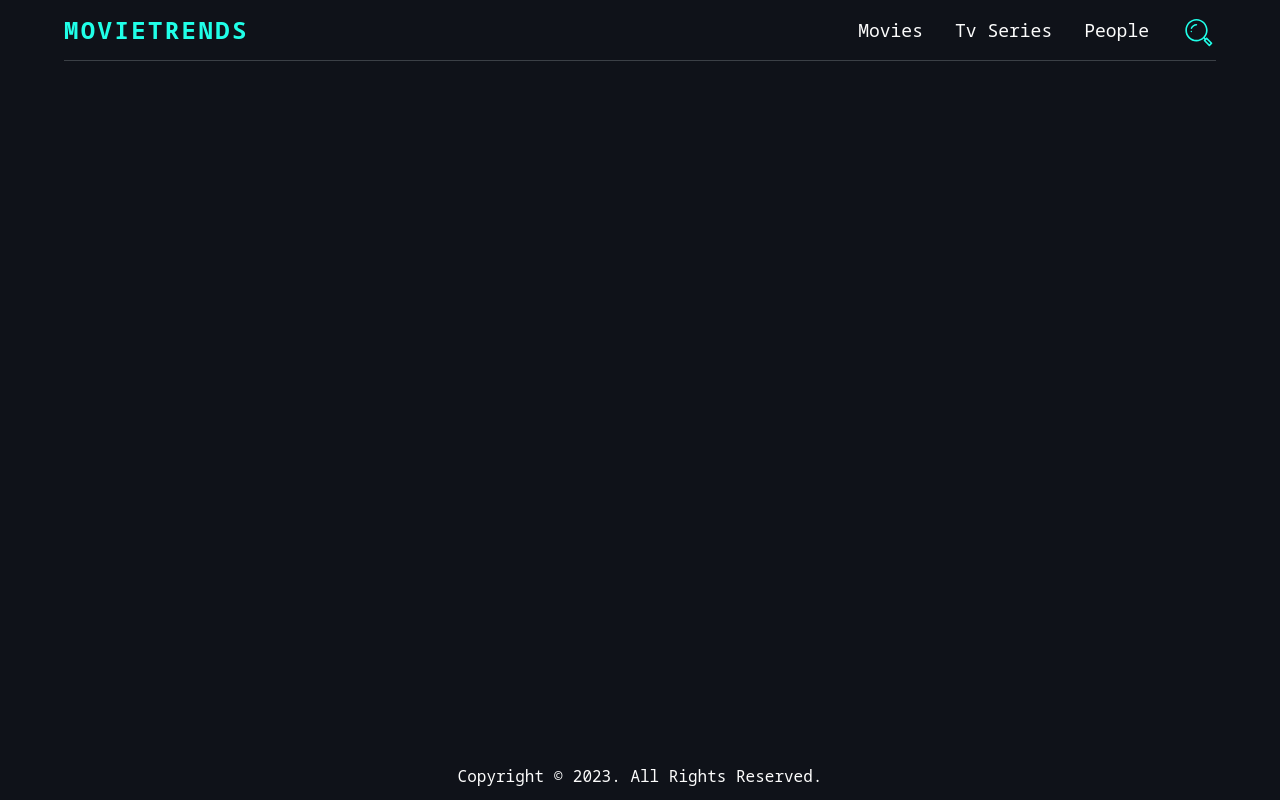
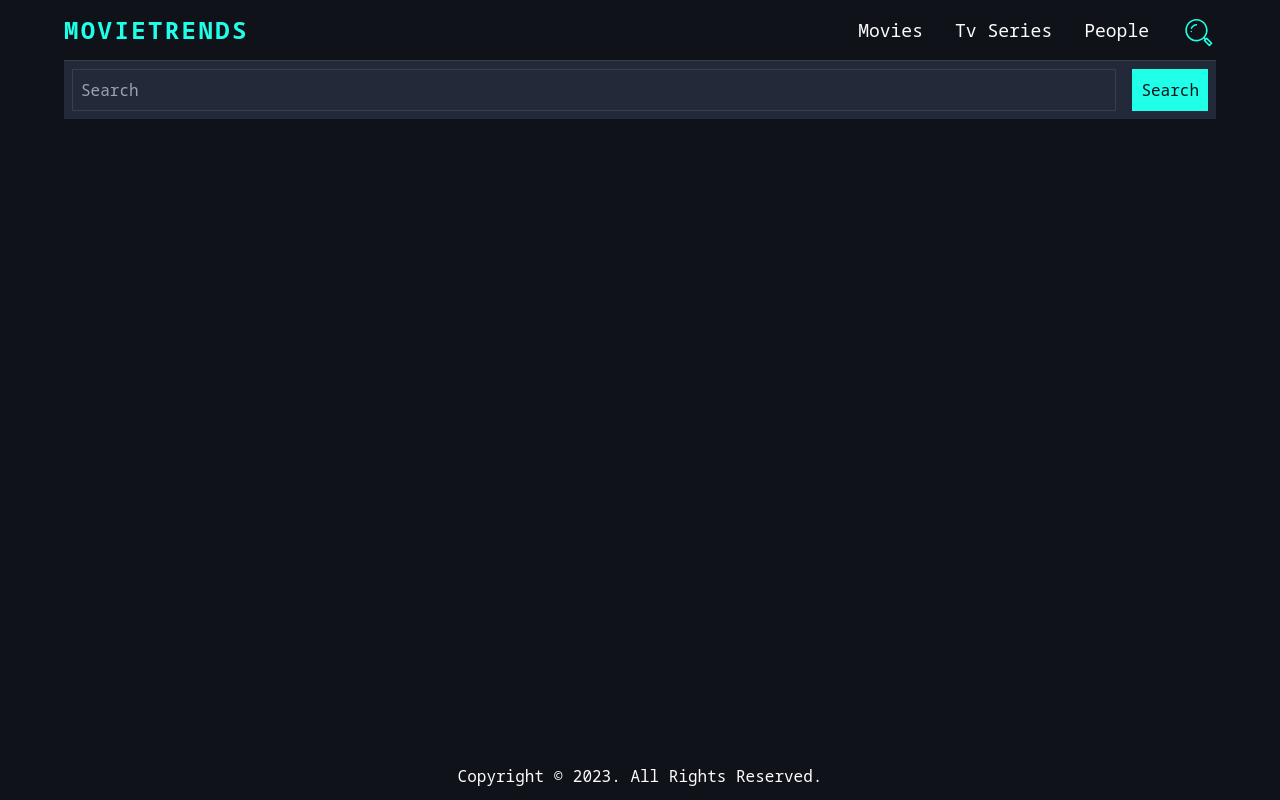
Before and after one commit to GeorgiosDoudouliakis/movie-trends, a Vue app: page /search in a window 1280 px wide. Built offline with nearby package versions, Linux system fonts and the light colour scheme.

Commit message:
Add a search input on search page

```diff
--- a/src/views/search/SearchView.vue
+++ b/src/views/search/SearchView.vue
@@ -1,5 +1,8 @@
 <template>
-
+  <div class="flex items-center p-2 search-input">
+    <input class="p-2" type="text" placeholder="Search">
+    <button class="p-2 ml-4 btn-primary">Search</button>
+  </div>
 </template>
 
 <script setup lang="ts">
@@ -7,5 +10,22 @@
 </script>
 
 <style scoped lang="scss">
+  .search-input {
+    width: 90%;
+    max-width: 1280px;
+    margin: auto;
+    background: lighten(#0f1219, 10%);
 
+    input {
+      width: 100%;
+      color: var(--secondary-color);
+      background: lighten(#0f1219, 10%);
+      border: 1px solid var(--border-color);
+      outline: none;
+
+      &:focus {
+        border-color: var(--primary-color);
+      }
+    }
+  }
 </style>
```
